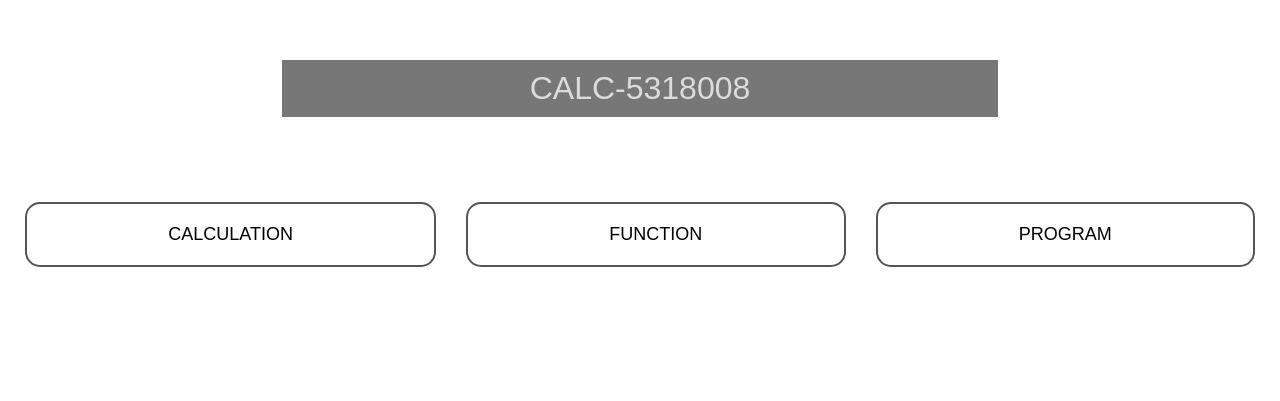
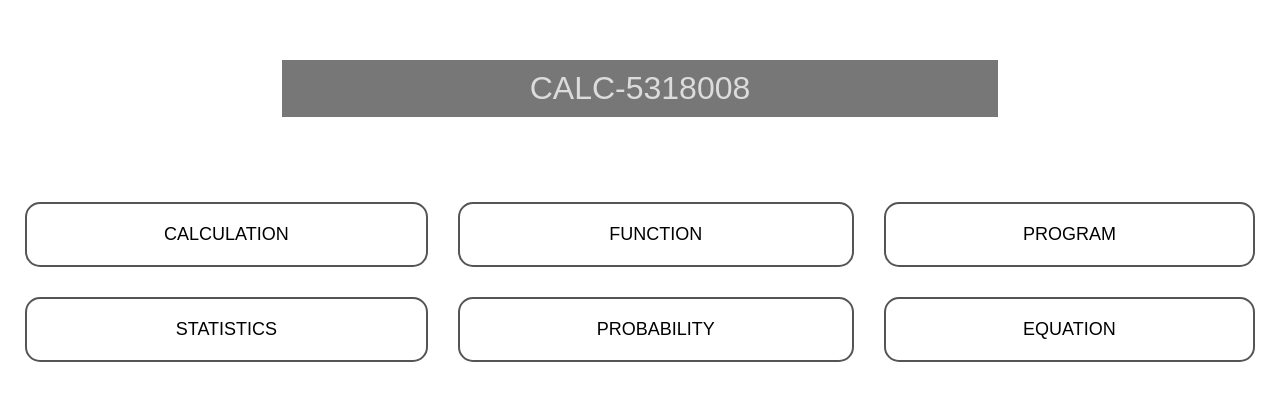
Before and after one commit to nobody48sheldor/CALC-5318008, a Flask app: page / in a window 1280 px wide. Shown: the top 401 px of the page. Run offline with Flask 2, Linux system fonts and the light colour scheme; parts of the project's set-up code (start-up, migrations or seed data) failed here and were passed over.

Commit message:
Update main.html

```diff
--- a/templates/main.html
+++ b/templates/main.html
@@ -26,6 +26,22 @@
             <input type="hidden" value="program" name="menu">
             <button class="buttonMenu">PROGRAM</button>
         </form>
+
+        <form action="#" class="menu" method="post">
+            <input type="hidden" value="statistics" name="menu">
+            <button class="buttonMenu">STATISTICS</button>
+        </form>
+
+        <form action="#" class="menu" method="post">
+            <input type="hidden" value="PROBABILITY" name="menu">
+            <button class="buttonMenu">PROBABILITY</button>
+        </form>
+
+        <form action="#" class="menu" method="post">
+            <input type="hidden" value="equation" name="menu">
+            <button class="buttonMenu">EQUATION</button>
+        </form>
+
     </div>
 
 </body>
```
